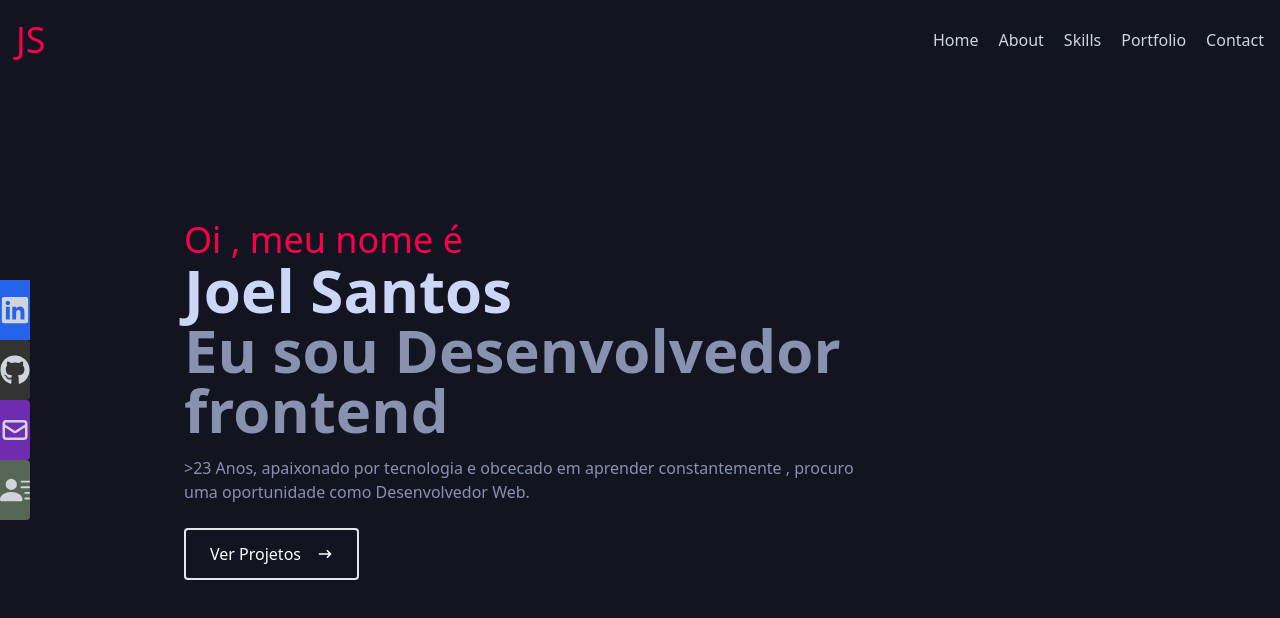
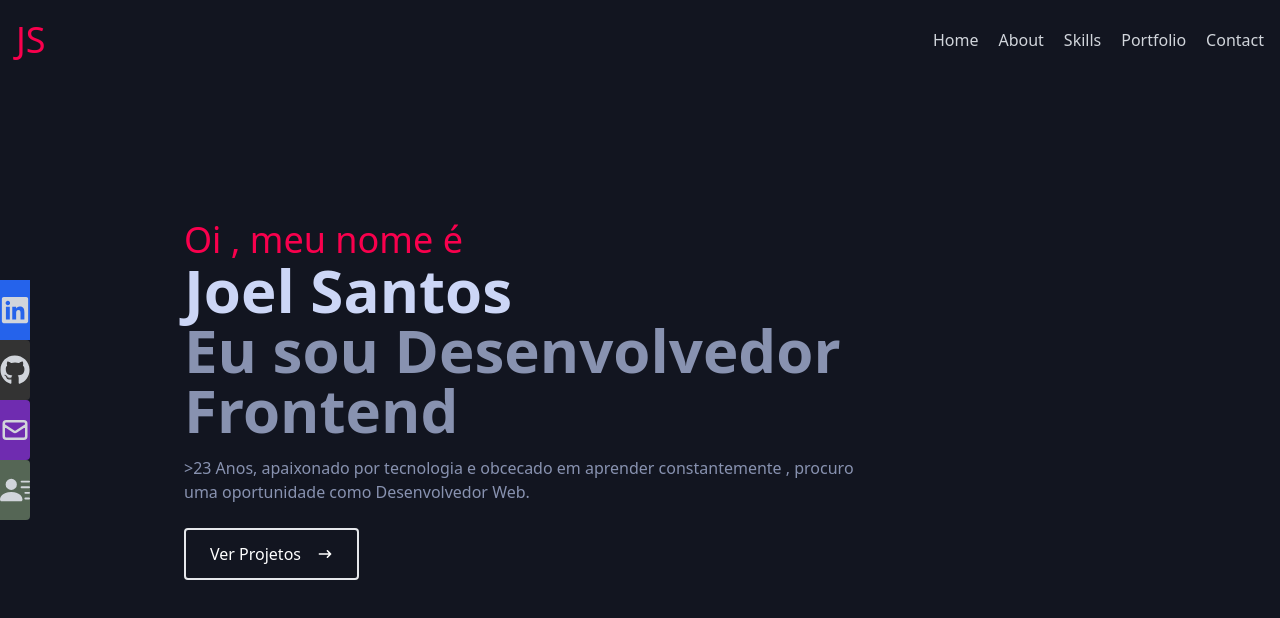
Before and after one commit to JoelSantos-JS/new-Portfolio, a React (Vite) app: page / in a window 1280 px wide. Shown: the top 618 px of the page. Built offline with nearby package versions, Linux system fonts and the light colour scheme.

Commit message:
update home

```diff
--- a/src/components/Home/Home.jsx
+++ b/src/components/Home/Home.jsx
@@ -10,7 +10,7 @@ function Home() {
         <div className='max-w-[1000px] mx-auto px-11 flex flex-col justify-center  h-full' >
                 <p className='text-[#F9004D] text-2xl sm:text-4xl'>Oi , meu nome é </p>
                 <h1 className='text-4xl sm:text-6xl font-bold text-[#ccd6f6]'>Joel Santos</h1>
-                <h2 className='text-4xl sm:text-6xl font-bold text-[#8892b0]'>Eu sou Desenvolvedor frontend</h2>
+                <h2 className='text-4xl sm:text-6xl font-bold text-[#8892b0]'>Eu sou Desenvolvedor Frontend</h2>
                 <p className='text-[#8892b0] py-4 max-w-[700px]'> {'>'}23 Anos, apaixonado por tecnologia e obcecado em aprender constantemente , procuro uma oportunidade como Desenvolvedor Web.</p>
 
                 <div>
```
